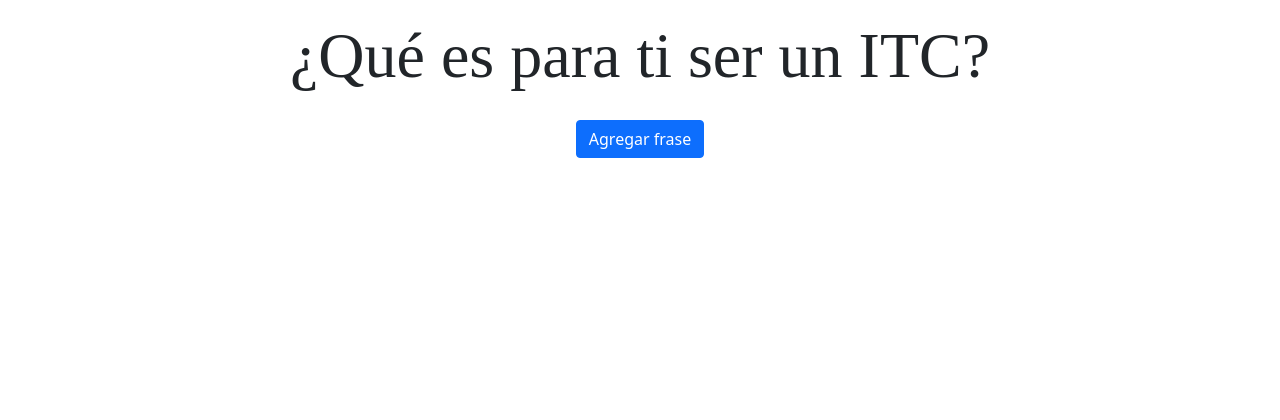
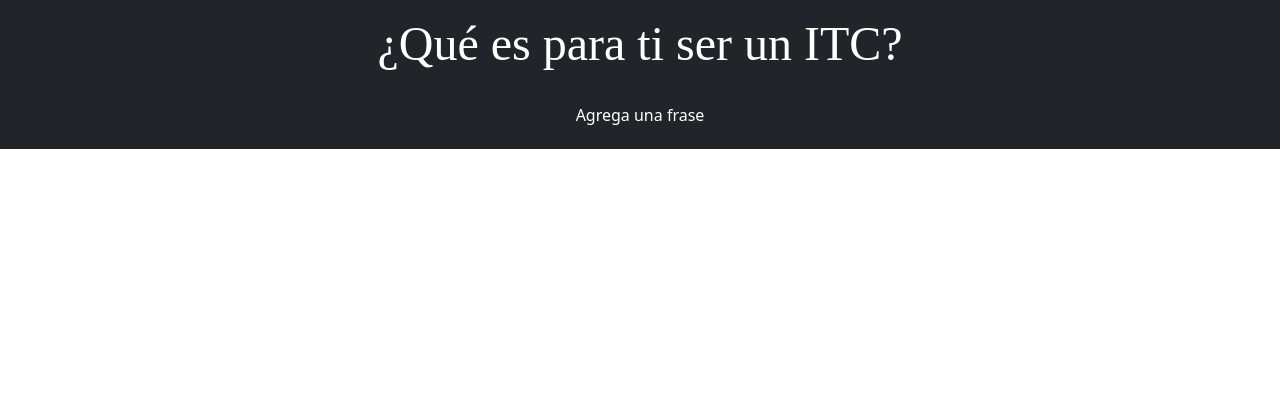
Before and after one commit to Jdelbarcogarza/VoiceToText-Program, a Flask app: page / in a window 1280 px wide. Shown: the top 420 px of the page. After the commit the page ends 149 px from the top, so only its background shows below. Run offline with Flask 2, Linux system fonts and the light colour scheme.

Commit message:
Added navbar

```diff
--- a/API_WEB/Main_Directory/static/css/custom.css
+++ b/API_WEB/Main_Directory/static/css/custom.css
@@ -3,21 +3,21 @@
     display: flex;
     justify-content: center;
 }
+
 #TitleTxt{
     font-family: 'Times New Roman' !important;
-    font-size: 8vmin;
+    font-size: 6vmin;
+    color: white;
+}
 
-}
 #PhraseContainer{
-    margin-top: 5vh;
+    margin-top: 20vh;
     height: 80vh;
-
 }
 
 #btnSection{
-    display: flex;
     justify-content: center;
-
+    padding-bottom: 15px;
 }
 
 .col-sm-4{
@@ -30,17 +30,20 @@
     justify-content: center;
 
 }
+
 .texto{
     background: transparent;
     border: none !important;
     margin-right: 5vw;
 }
+
 .texto:hover{
-
-
     margin-right: 5vw;
     background-color: rgb(241, 239, 239);
     border-radius: 25px;
-    color: red !important;
-    border: 2px solid red !important;
+    color: blue;
 }
+
+body {
+    background-color: white;
+}
--- a/API_WEB/Main_Directory/static/js/functions.js
+++ b/API_WEB/Main_Directory/static/js/functions.js
@@ -4,7 +4,7 @@ const urlload= 'http://127.0.0.1:5000/load'
 const urlpatch= 'http://127.0.0.1:5000/patch-data'
 const recordbtn = document.getElementById("AddPhraseBtn");
 const box = document.getElementById("TextBox");
-const colors = ["blueviolet","Coral","crimsom","darkmagenta","deeppink" ];
+const colors = ["#663399","#7953A9","#8B74BD","#4066E0","#22277A" ];
 const fontfamilies = ["Times new Roman", "Arial", "Lucida Console","Copperplate"]
 const sizes = ["1.5vw","2vw","2.5vw","4vw"];
 
--- a/API_WEB/Main_Directory/templates/index.html
+++ b/API_WEB/Main_Directory/templates/index.html
@@ -7,17 +7,17 @@
     <link href="https://cdn.jsdelivr.net/npm/bootstrap@5.1.3/dist/css/bootstrap.min.css" rel="stylesheet" integrity="sha384-1BmE4kWBq78iYhFldvKuhfTAU6auU8tT94WrHftjDbrCEXSU1oBoqyl2QvZ6jIW3" crossorigin="anonymous">
     <link rel="stylesheet" href="../static/css/custom.css">
 
-
-    <title>Test</title>
+    <title>¿Qué es ser ITC?</title>
 </head>
 <body>
 
-    <div id="TitleBar" class="container-fluid" >
-        <p id="TitleTxt">¿Qué es para ti ser un ITC?</p>
-    </div>
-
-    <div id="btnSection" class="container-fluid">
-        <button id="AddPhraseBtn" type="button" class="btn btn-primary">Agregar frase</button>
+    <div class="fixed-top container-fluid bg-dark text-center">
+        <div id="TitleBar">
+            <p id="TitleTxt">¿Qué es para ti ser un ITC?</p>
+        </div>
+        <div id="btnSection">
+            <button id="AddPhraseBtn" type="button" class="btn btn-dark">Agrega una frase</button>
+        </div>
     </div>
 
     <div id="PhraseContainer"class="container">
```
